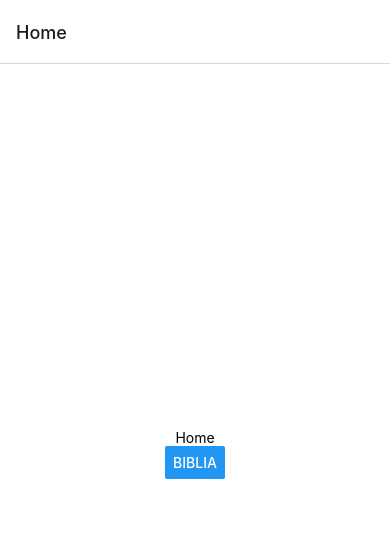
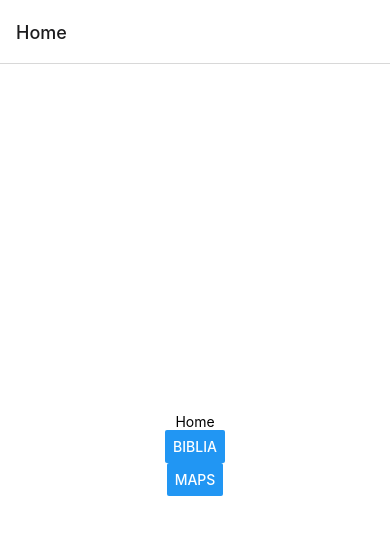
Before and after one commit to luczsz/juvChurch, a React Native app: screen / in a window 390 px wide. Shown: the top 534 px of the page. Built offline with nearby package versions, Linux system fonts and the light colour scheme.

Commit message:
MAPAS - nova ideias e visão

```diff
--- a/package.json
+++ b/package.json
@@ -16,6 +16,7 @@
     "expo-status-bar": "~1.4.4",
     "react": "18.2.0",
     "react-native": "0.71.7",
+    "react-native-maps": "1.3.2",
     "react-native-safe-area-context": "4.5.0",
     "react-native-screens": "~3.20.0"
   },
--- a/src/pages/Home/index.js
+++ b/src/pages/Home/index.js
@@ -11,6 +11,7 @@ export default function Home() {
    <View style={styles.container} >
         <Text>Home</Text>
         <Button title='biblia' onPress={ () => navigation.navigate('Bible')} />
+        <Button title='Maps' onPress={ () => navigation.navigate('Map')} />
    </View>
   );
 }
--- /dev/null
+++ b/src/pages/Maps/index.js
@@ -0,0 +1,49 @@
+import React, {useState} from 'react';
+import { View, StyleSheet, Text } from 'react-native';
+
+import MapView, { Marker } from 'react-native-maps';
+
+export default function Maps() {
+
+    const [local, setLocal] = useState('');
+
+    function retur( coordinate ){
+        setLocal(coordinate.nativeEvent.coordinate);
+    }
+
+    return (
+   <View style={styles.container} >
+        <Text> {local.latitude} </Text>
+        <MapView
+            style={styles.map}
+            initialRegion={{
+                latitude: -3.77581,
+                longitude: -38.61827,
+                latitudeDelta: 0.0922,
+                longitudeDelta: 0.0421,
+            }}
+            onRegionChange={ (coordinate) => setLocal(coordinate)}
+            onPress={ (coordinate) => retur(coordinate) }
+        >
+            {local.latitude && local.longitude &&
+            <Marker coordinate={{ latitude: local.latitude, longitude: local.longitude }} />
+            }
+
+        </MapView>
+    </View>
+  );
+}
+
+
+const styles = StyleSheet.create({
+    container: {
+        flex: 1,
+        backgroundColor: '#fff',
+        alignItems: 'center',
+        justifyContent: 'center',
+    },
+    map:{
+        width: '80%',
+        height: '80%',
+    }
+  });
--- a/src/routes/index.js
+++ b/src/routes/index.js
@@ -6,6 +6,7 @@ import Home from '../pages/Home';
 
 //pages gerais
 import Bible from '../pages/Bible';
+import Maps from '../pages/Maps';
 
 export default function Routes() {
 
@@ -15,6 +16,7 @@ export default function Routes() {
         <AppStack.Navigator>
             <AppStack.Screen name='Home' component={Home} />
             <AppStack.Screen name='Bible' component={Bible} />
+            <AppStack.Screen name='Map' component={Maps} />
         </AppStack.Navigator>
   );
 }
```
Also changed, not shown: 1 other file (tests, documents, lock files or other folders).
